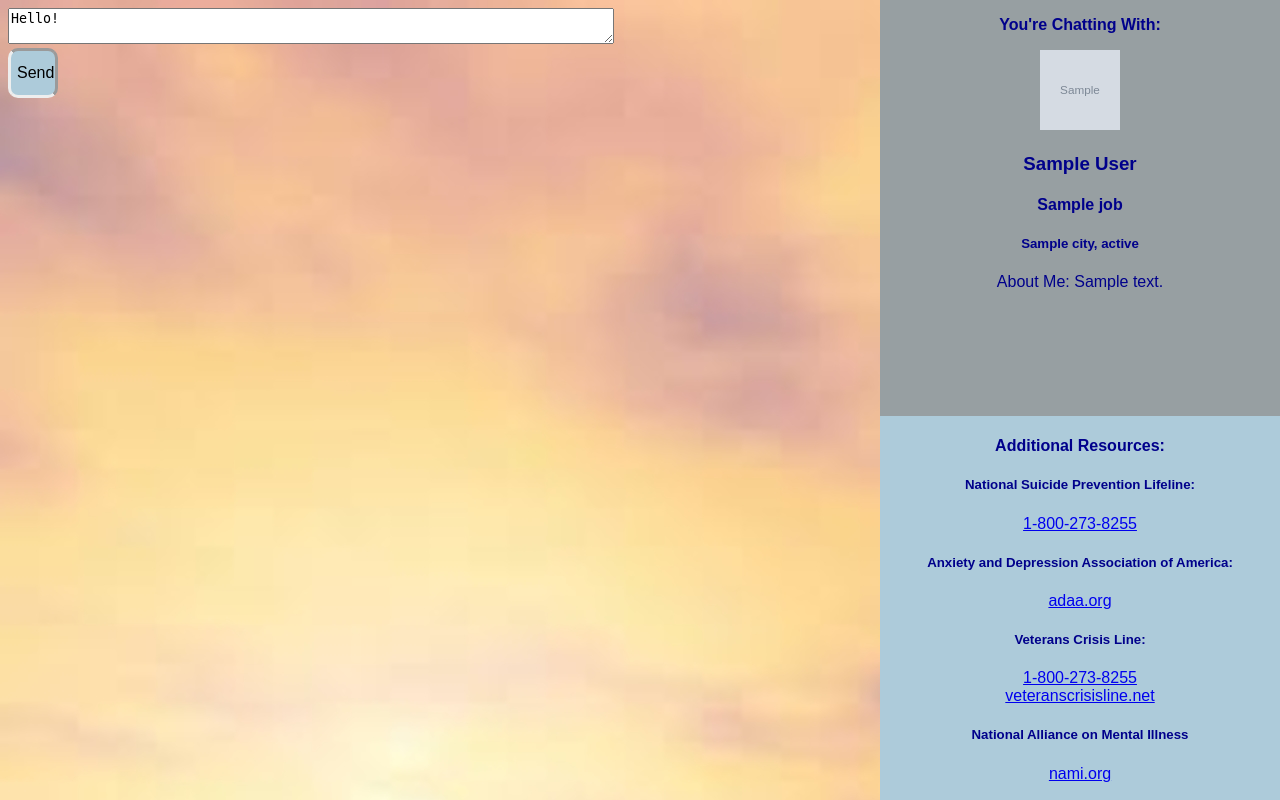
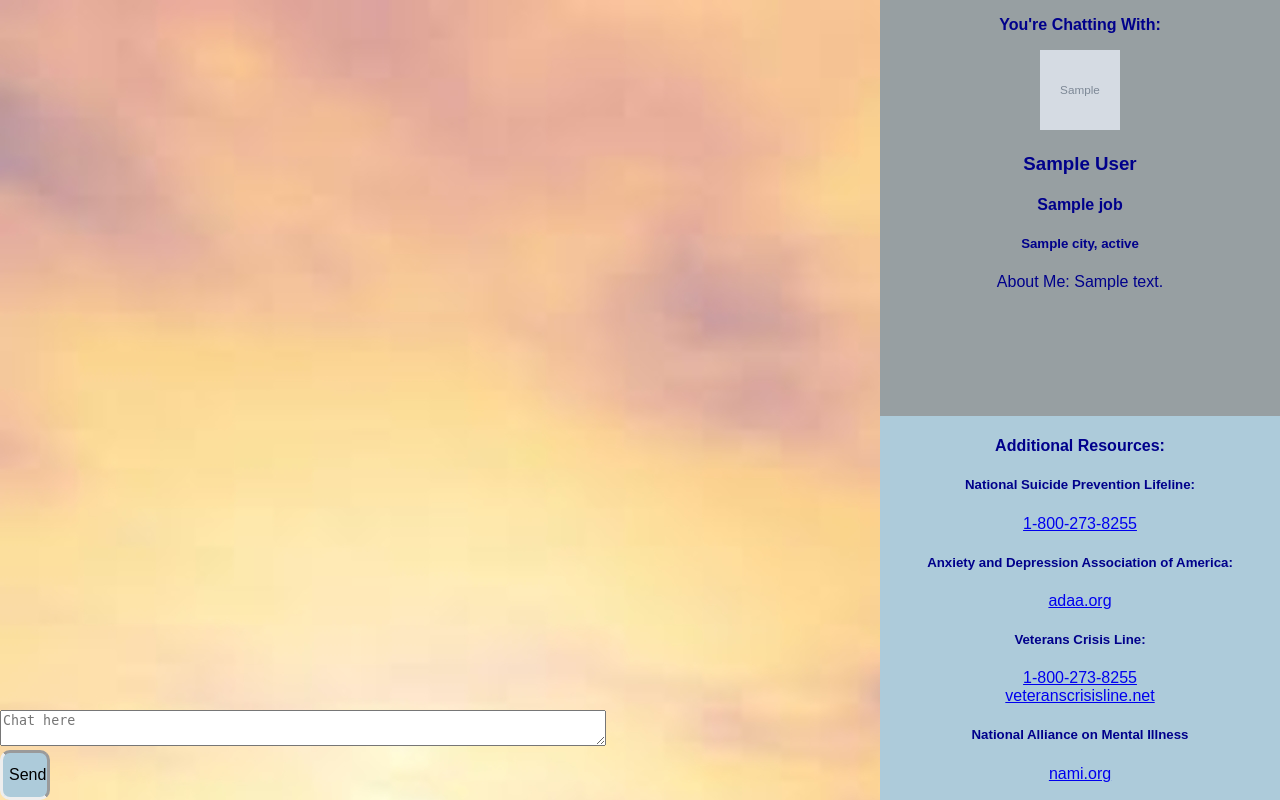
Before and after one commit to andregarivay/LANParty, a Python web app: template templates/chatroom.html in a window 1280 px wide. Run offline with Jinja, Linux system fonts and the light colour scheme; the template is opened without the code that fills it: most values are stand-ins (such as "Sample title", 1, 10 or a date in 2020); grey boxes marked "Sample" are stand-in pictures.

Commit message:
Fixed chatroom

```diff
--- a/resources/chatroom.css
+++ b/resources/chatroom.css
@@ -35,10 +35,7 @@ img {
 
 }
 #chatbox {
-<<<<<<< HEAD
   display: flex;
-=======
->>>>>>> 79c968c669543f467b02b0c3d993677b631d6bde
   position: fixed;
   bottom: 0px;
   left: 0px;
@@ -51,7 +48,7 @@ img {
   max-height: 80px;
 }
 
-input[type=submit] {
+input[type = submit] {
   border: none; /*rewriting standard style, it is necessary to be able to change the size*/
   height: 50px;
   width: 50px;
--- a/templates/chatroom.html
+++ b/templates/chatroom.html
@@ -11,7 +11,7 @@
 
     <div id = "chatbox">
       <form method="post" action="/chat">
-        <div><textarea id="box" class="textarea"row="100" cols="75" placeholder="Chat here" >Hello!</textarea></div>
+        <div><textarea id="box" class="textarea"row="100" cols="75" placeholder="Chat here" ></textarea></div>
         <div><input class="button" type="submit" value="Send" style="background-color: #ADCBDA; color: black;" /></div>
       </form>
     </div>
```
